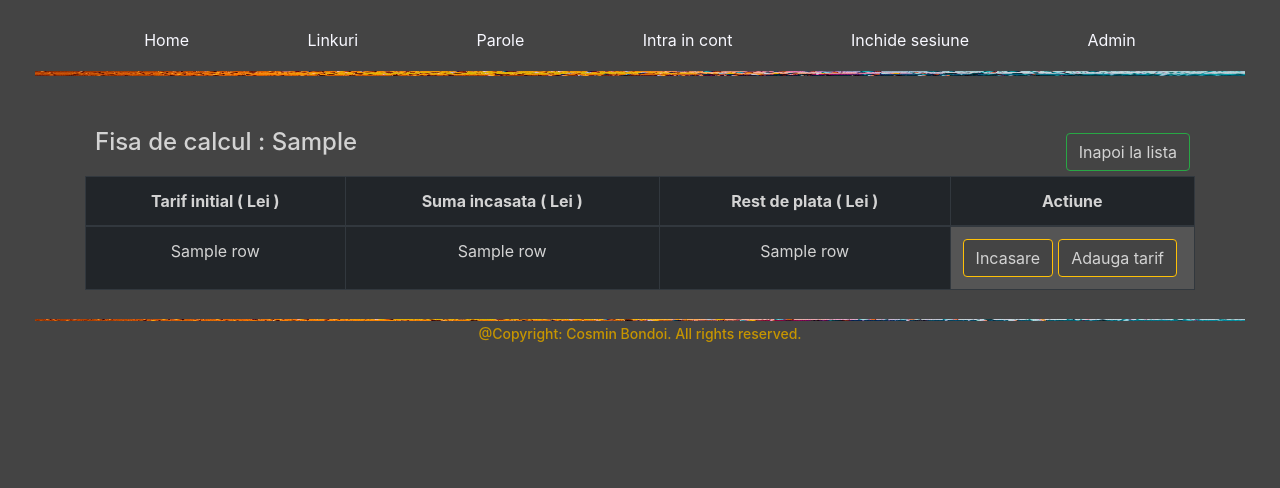
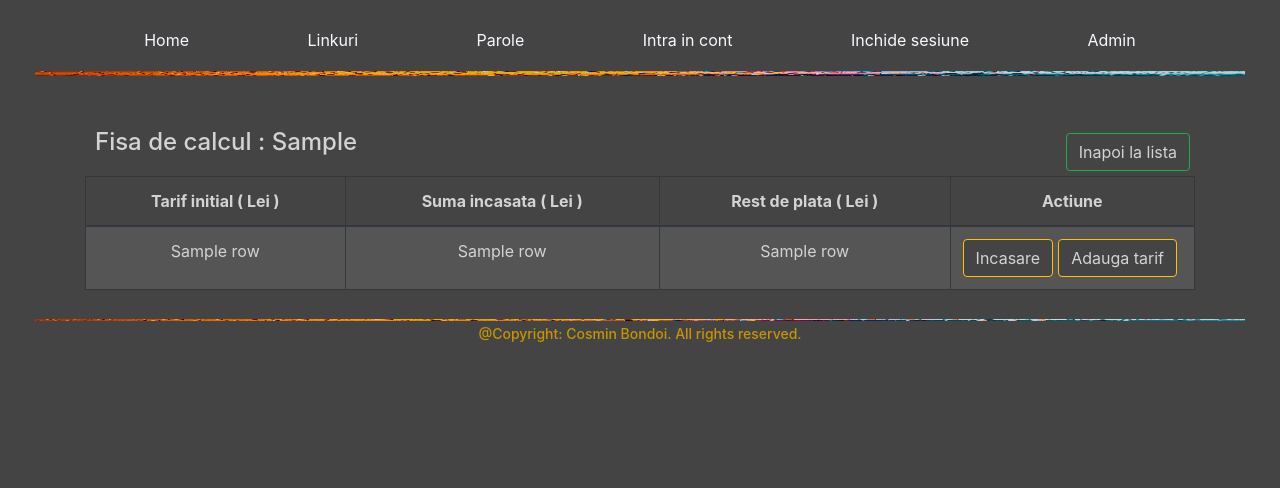
Before and after one commit to totoalpina/mysql, a Flask app: template application/templates/tarife.html in a window 1280 px wide. Shown: the top 488 px of the page. Run offline with Flask 2, Linux system fonts and the light colour scheme; the template is opened without the code that fills it: most values are stand-ins (such as "Sample title", 1, 10 or a date in 2020); some libraries are stand-ins or nearby versions.

Commit message:
v. 1.004 - color chanked

```diff
--- a/application/templates/tarife.html
+++ b/application/templates/tarife.html
@@ -46,7 +46,7 @@
 
 
             {#    incepe tabelul   #}
-                    <table class="table table-bordered table-dark" style="color: lightgrey" style="background-color: #444444; color: lightgray">
+                    <table class="table table-bordered table-dark" style="background-color: #444444; color: lightgray">
                         <thead>
                             <tr>
 {#                                <th scope="col" style="text-align: center" t>id</th>#}
@@ -60,11 +60,11 @@
 {#                        {% for row in tarife %}#}
                         <tbody>
 {#                                <td scope='row'>{{ tarife[0] }}</td>#}
-                                <td scope='row' style="text-align: center" style="background-color: #555555; color: lightgray">{{ tarife[2] }}</td>
-                                <td scope='row' style="text-align: center" style="background-color: #555555; color: lightgray">{{ tarife[3] }}</td>
-                                <td scope='row' style="text-align: center" style="background-color: #555555; color: lightgray">{{ tarife[4] }}</td>
+                                <td scope='row' style="text-align: center; background-color: #555555; color: lightgray">{{ tarife[2] }}</td>
+                                <td scope='row' style="text-align: center; background-color: #555555; color: lightgray">{{ tarife[3] }}</td>
+                                <td scope='row' style="text-align: center; background-color: #555555; color: lightgray">{{ tarife[4] }}</td>
 {#                                <td scope='row'>{{ row.4 }}</td>#}
-                                <td scope='row' style="background-color: #555555; color: lightgray">
+                                <td scope='row' style="text-align: center; background-color: #555555; color: lightgray">
                                     <div class="d-flex justify-content-center">
                                             <a href="/incasare/{{ tarife[0] }}" class="btn btn-warning btn-xs" style="background-color: #444444; color: lightgray; margin-right: 5px" data-toggle="modal" data-target="#modal_tarife{{ tarife[0] }}" >Incasare</a>
                                             <a href="/adauga_suma_initiala/{{ tarife[0] }}" class="btn btn-warning btn-xs" style="background-color: #444444; color: lightgray; margin-right: 5px" data-toggle="modal" data-target="#modal_suma_initiala{{ tarife[0] }}" >Adauga tarif</a>
```
Also changed, not shown: application/templates/index.html (+4 -4 lines), application/static/css/main.css (line endings or trailing spaces).
